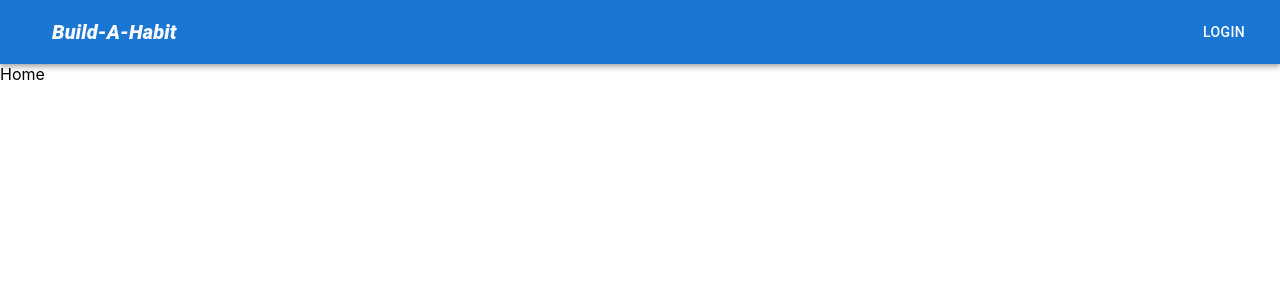
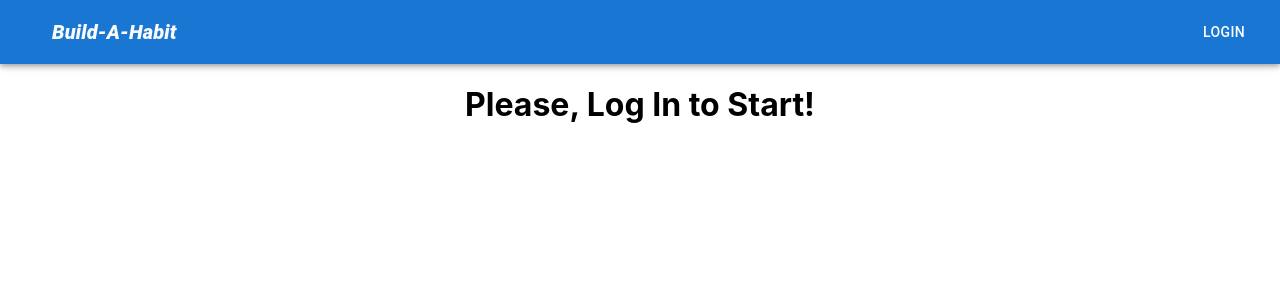
Before and after one commit to thyoon515/build-a-habit, a React (Create React App) app in the folder client/: page / in a window 1280 px wide. Shown: the top 300 px of the page. Built offline with nearby package versions, Linux system fonts and the light colour scheme; no server answers.

Commit message:
Add CurrentUser component using useContext to get currentUser info

```diff
--- a/client/src/App.js
+++ b/client/src/App.js
@@ -23,7 +23,7 @@ function App() {
     <BrowserRouter>
       <NavBar userLoggedIn={userLoggedIn} setUserLoggedIn={setUserLoggedIn} />
       <Routes>
-        <Route path="/" element={<Home />} />
+        <Route path="/" element={<Home userLoggedIn={userLoggedIn} />} />
         <Route path="/login" element={<Login setUserLoggedIn={setUserLoggedIn} />} />
         <Route path="/signup" element={<Signup setUserLoggedIn={setUserLoggedIn} />} />
       </Routes>
--- a/client/src/components/sessions/Login.js
+++ b/client/src/components/sessions/Login.js
@@ -1,4 +1,4 @@
-import { useState } from 'react';
+import { useState, useContext } from 'react';
 import { useNavigate } from 'react-router-dom';
 import Avatar from '@mui/material/Avatar';
 import Button from '@mui/material/Button';
@@ -10,9 +10,11 @@ import Box from '@mui/material/Box';
 import LockOutlinedIcon from '@mui/icons-material/LockOutlined';
 import Typography from '@mui/material/Typography';
 import Container from '@mui/material/Container';
+import { CurrentUserContext } from '../../context/CurrentUser';
 
 const Login = ({ setUserLoggedIn }) => {
-
+    // eslint-disable-next-line
+    const [currentUser, setCurrentUser] = useContext(CurrentUserContext)
     const [email, setEmail] = useState('')
     const [password, setPassword] = useState('')
     const [errors, setErrors] = useState([]);
@@ -33,9 +35,9 @@ const Login = ({ setUserLoggedIn }) => {
           })
             .then(res => {
               if(res.ok){
-                  res.json().then(() => {
+                  res.json().then((loggedInUser) => {
                     setUserLoggedIn(true)
-                    //setCurrentUser(loggedInUser)
+                    setCurrentUser(loggedInUser)
                     navigate('/')
                   })
               }else{
--- a/client/src/components/sessions/Signup.js
+++ b/client/src/components/sessions/Signup.js
@@ -1,4 +1,4 @@
-import { useState } from 'react';
+import { useState, useContext } from 'react';
 import { useNavigate } from 'react-router-dom';
 import Avatar from '@mui/material/Avatar';
 import Button from '@mui/material/Button';
@@ -10,9 +10,12 @@ import Box from '@mui/material/Box';
 import LockOutlinedIcon from '@mui/icons-material/LockOutlined';
 import Typography from '@mui/material/Typography';
 import Container from '@mui/material/Container';
+import { CurrentUserContext } from '../../context/CurrentUser';
 
 const Signup = ({ setUserLoggedIn }) => {
 
+  // eslint-disable-next-line
+  const [currentUser, setCurrentUser] = useContext(CurrentUserContext)
   const [signupUserInputs, setSignupUserInputs] = useState({
     first_name: "",
     last_name: "",
@@ -37,9 +40,9 @@ const Signup = ({ setUserLoggedIn }) => {
     })
     .then(res => {
       if(res.ok){
-          res.json().then(() => {
+          res.json().then((newUser) => {
             setUserLoggedIn(true)
-            //setCurrentUser(newUser)
+            setCurrentUser(newUser)
             navigate('/')
           })
       }else{
--- a/client/src/components/static/Home.js
+++ b/client/src/components/static/Home.js
@@ -1,8 +1,29 @@
-import React from 'react'
+import {  useContext } from 'react';
+import { CurrentUserContext } from '../../context/CurrentUser';
 
-const Home = () => {
+const Home = ({ userLoggedIn }) => {
+  const [currentUser] = useContext(CurrentUserContext)
+
+  const currentUserExist = () => {
+    return (
+      <div align='center' >
+        <h1>Welcome, {currentUser.first_name}!</h1>
+      </div>
+    )
+  }
+
+  const noCurrentUser = () => {
+    return (
+      <div align='center' >
+        <h1>Please, Log In to Start!</h1>
+      </div>
+    )
+  }
+
   return (
-    <div>Home</div>
+    <div>
+      { userLoggedIn ? currentUserExist() : noCurrentUser() }
+    </div>
   )
 }
 
--- /dev/null
+++ b/client/src/context/CurrentUser.js
@@ -0,0 +1,18 @@
+import { createContext, useState } from "react";
+
+const CurrentUserContext = createContext()
+
+function CurrentUserProvider({ children }) {
+
+    const [currentUser, setCurrentUser] = useState({})
+
+    const value = [currentUser, setCurrentUser]
+
+    return (
+        <CurrentUserContext.Provider value={value}>
+            {children}
+        </CurrentUserContext.Provider>
+    )
+}
+
+export { CurrentUserContext, CurrentUserProvider }
--- a/client/src/index.js
+++ b/client/src/index.js
@@ -3,12 +3,13 @@ import ReactDOM from 'react-dom/client';
 import './index.css';
 import App from './App';
 import reportWebVitals from './reportWebVitals';
+import { CurrentUserProvider } from './context/CurrentUser';
 
 const root = ReactDOM.createRoot(document.getElementById('root'));
 root.render(
-  <React.StrictMode>
+  <CurrentUserProvider>
     <App />
-  </React.StrictMode>
+  </CurrentUserProvider>
 );
 
 // If you want to start measuring performance in your app, pass a function
```
